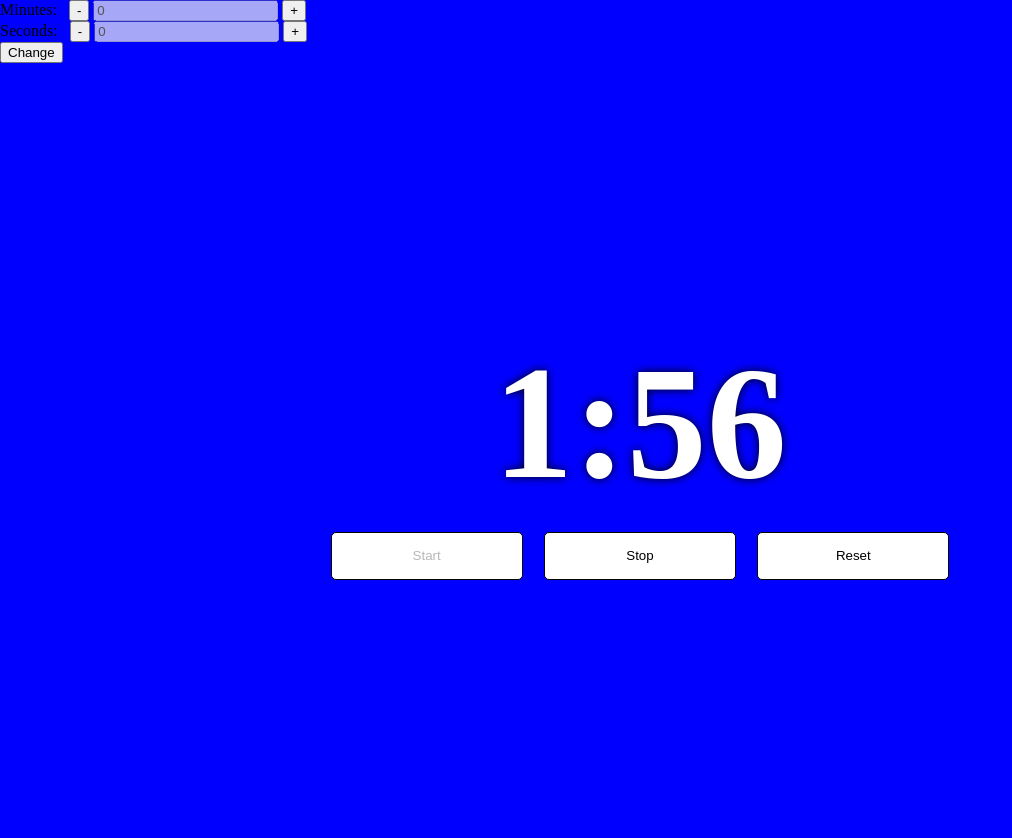
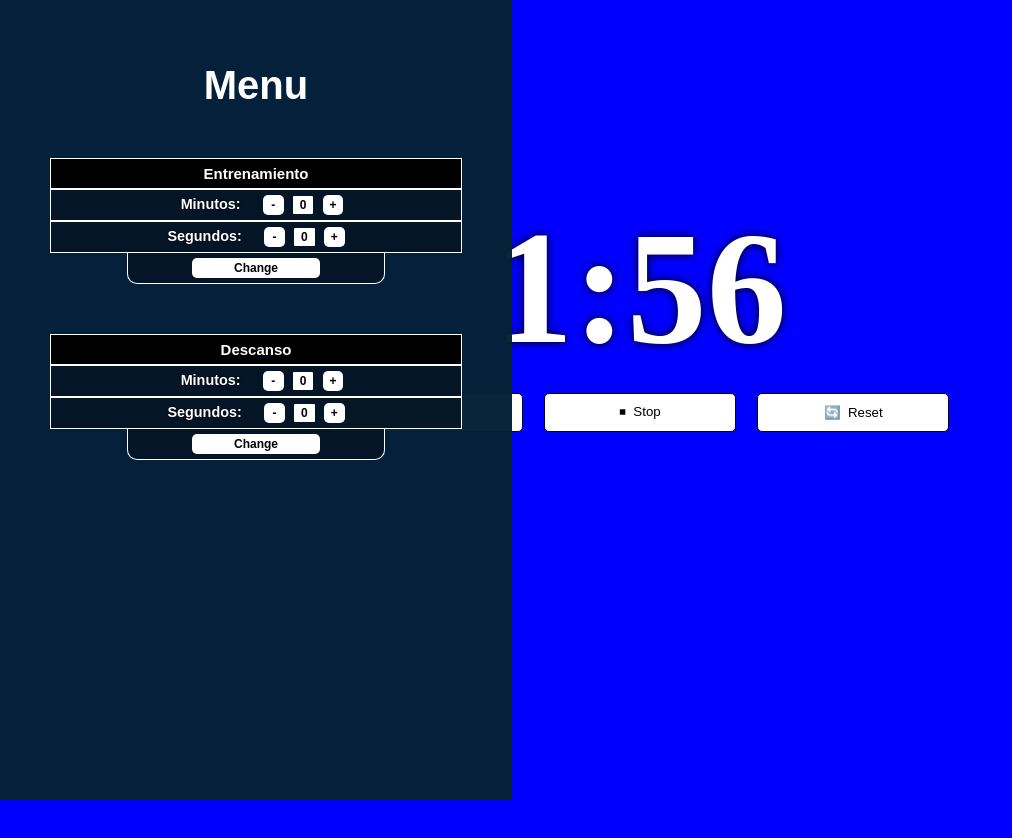
Before and after one commit to Jeffuy/simple-timer, a plain HTML site: page index.html in a window 1280 px wide. Shown: the whole page, without its empty margins (0-1012 px from the left). After the commit the page ends 800 px from the top, so only its background shows below. Drawn offline with Linux system fonts and the light colour scheme.

Commit message:
:lipstick: styles added

```diff
--- a/index.html
+++ b/index.html
@@ -6,26 +6,61 @@
 	<meta http-equiv="X-UA-Compatible" content="IE=edge">
 	<meta name="viewport" content="width=device-width, initial-scale=1.0">
 	<link rel="stylesheet" href="./src/styles/styles.css">
+	<link rel="stylesheet" href="./src/styles/barra.css">
 	<title>TIMER</title>
 </head>
 
 <body>
+
+	<div class="barra">
+		<h2>Menu<img src="./src/assets/ico/menu.png" alt="icono Menu"></h2>
+		<!-- ENTRENAMIENTO -->
+
 		<div class="selector">
 			<div class="selector__minutes">
-			<label for="minutes-input">Minutes: &nbsp;</label>
+				<h3 class="selector__minutes-title">Entrenamiento</h3>
+			</div>
+			<div class="selector__minutes">
+				<label for="minutes-input">&nbsp;&nbsp;&nbsp;Minutos: &nbsp;</label>
 				<button onclick="setMinutes(-1)">-</button>
-			<input id="minutes-input" disabled value="0" type="number">
+				<input id="minutes-input" disabled class="selector__minutes-input" value="0" type="number">
 				<button onclick="setMinutes(+1)">+</button>
 			</div>
-		<div class="selector__seconds">
-			<label for="seconds-input">Seconds: &nbsp;</label>
+			<div class="selector__minutes">
+				<label for="seconds-input">Segundos: &nbsp;</label>
 				<button onclick="setSeconds(-5)">-</button>
-			<input disabled id="seconds-input" value="0" type="number">
+				<input disabled id="seconds-input" class="selector__minutes-input" value="0" type="number">
 				<button onclick="setSeconds(+5)">+</button>
 			</div>
 			<div class="selector__confirm">
-			<button onclick="setSession()">Change</button>
+				<button class="selector__confirm-button" onclick="setSession()">Change</button>
 			</div>
+		</div>
+
+		<!-- DESCANSO -->
+
+		<div class="selector">
+			<div class="selector__minutes">
+				<h3 class="selector__minutes-title">Descanso</h3>
+			</div>
+			<div class="selector__minutes">
+				<label for="minutes-rest-input">&nbsp;&nbsp;&nbsp;Minutos: &nbsp;</label>
+				<button onclick="setRestMinutes(-1)">-</button>
+				<input id="minutes-rest-input" disabled class="selector__minutes-input" value="0" type="number">
+				<button onclick="setRestMinutes(+1)">+</button>
+			</div>
+			<div class="selector__minutes">
+				<label for="seconds-rest-input">Segundos: &nbsp;</label>
+				<button onclick="setRestSeconds(-5)">-</button>
+				<input disabled id="seconds-rest-input" class="selector__minutes-input" value="0" type="number">
+				<button onclick="setRestSeconds(+5)">+</button>
+			</div>
+			<div class="selector__confirm">
+				<button class="selector__confirm-button" onclick="setRestSession()">Change</button>
+			</div>
+		</div>
+	</div>
+	<div class="container">
 
 		<div class="timer">
 
@@ -33,9 +68,10 @@
 				<span class="timer__time-hours" id="countdown"></span>
 			</div>
 			<div class="timer__controls">
-			<button class="timer__controls-start" id="button-start">Start</button>
-			<button class="timer__controls-stop" id="button-pause">Stop</button>
-			<button class="timer__controls-reset" id="button-reset">Reset</button>
+				<button class="timer__controls-start" id="button-start">&#x23F5; &nbsp; Start</button>
+				<button class="timer__controls-stop" id="button-pause">&#x23F9; &nbsp;Stop</button>
+				<button class="timer__controls-reset" id="button-reset">&#x1F504; &nbsp;Reset</button>
+			</div>
 		</div>
 	</div>
 	<audio id="timeout_audio"></audio>
--- a/src/scripts/index.js
+++ b/src/scripts/index.js
@@ -10,6 +10,8 @@ let buttonStart = document.getElementById("button-start");
 let buttonReset = document.getElementById("button-reset");
 let setMinutesInput = document.getElementById("minutes-input");
 let setSecondsInput = document.getElementById("seconds-input");
+let setMinutesRestInput = document.getElementById("minutes-rest-input");
+let setSecondsRestInput = document.getElementById("seconds-rest-input");
 
 buttonStart.disabled = true;
 
@@ -79,7 +81,7 @@ function setMinutes(minutes) {
 	newValue = parseInt(setMinutesInput.value) + minutes;
 
 	if (newValue < 0) {
-		setMinutes.value = 0;
+		setMinutesInput.value = 0;
 	} else {
 		setMinutesInput.value = newValue;
 	}
@@ -99,5 +101,34 @@ function setSeconds(seconds) {
 
 function setSession() {
 	startingMinutes = parseInt(setMinutesInput.value) + parseInt(setSecondsInput.value) / 60;
+	rest = false;
 	buttonReset.click();
 }
+
+function setRestMinutes(minutes) {
+	newValue = parseInt(setMinutesRestInput.value) + minutes;
+
+	if (newValue < 0) {
+		setMinutesRestInput.value = 0;
+	} else {
+		setMinutesRestInput.value = newValue;
+	}
+}
+
+function setRestSeconds(seconds) {
+	newValue = parseInt(setSecondsRestInput.value) + seconds;
+
+	if (newValue < 0) {
+		setSecondsRestInput.value = 55;
+	} else if (newValue > 59) {
+		setSecondsRestInput.value = 0;
+	} else {
+		setSecondsRestInput.value = newValue;
+	}
+}
+
+function setRestSession() {
+	startingMinutesRest = parseInt(setMinutesRestInput.value) + parseInt(setSecondsRestInput.value) / 60;
+	rest = true;
+	buttonReset.click();
+}
--- /dev/null
+++ b/src/styles/barra.css
@@ -0,0 +1,219 @@
+.barra {
+	font-family: Arial, Helvetica, sans-serif;
+
+	width:10%;
+	height: 9%;
+
+	position: fixed;
+
+	transition: 0.4s all;
+
+	z-index: 1;
+
+}
+
+.barra img {
+	padding-top: 30px;
+	padding-left: 10px;
+	transition: .3s all;
+}
+
+.barra h2 {
+	padding-top: 30px;
+	padding-left: 10px;
+	text-align: center;
+	font-size: 0px;
+	color: white;
+	transition: .3s all;
+}
+
+.selector {
+	margin-top: 50px;
+	padding: 0px;
+	display: flex;
+	flex-direction: column;
+	align-items: center;
+}
+
+.selector__minutes {
+	text-align: center;
+	transition: .3s all;
+
+}
+
+.selector__minutes-title {
+	padding: 0px;
+	display: block;
+	margin: 0 auto;
+	border: 0px solid #000;
+	text-align: center;
+	font-size: 0px;
+	font-weight: bold;
+	color: #fff;
+	background-color: black;
+	transition: .3s all;
+}
+
+.selector__minutes label {
+	padding: 0px;
+	font-size: 0px;
+	font-weight: bold;
+	color: #fff;
+	text-shadow: 0px 0px 2px #000;
+	transition: .3s all;
+}
+
+.selector__minutes button {
+	padding: 0px;
+	width: 0%;
+	height: 0px;
+	border: none;
+	border-radius: 0;
+	font-size: 0px;
+	transition: .3s all;
+}
+
+.selector__minutes-input {
+	padding: 0;
+	margin-top: 0px;
+	margin-bottom: 0px;
+	width: 0%;
+	height: 0px;
+	border: none;
+	font-size: 0px;
+	border-radius: 0;
+	transition: .3s all;
+}
+
+.selector__minutes-input::-webkit-inner-spin-button,
+.selector__minutes-input::-webkit-outer-spin-button {
+	-webkit-appearance: none;
+	margin: 0;
+}
+
+.selector__confirm {
+	text-align: center;
+	background-color: rgba(0, 0, 0, 0.349);
+	width: 0%;
+	border: 0px solid #fff;
+	padding-top: 0px;
+	padding-bottom: 0px;
+	transition: .3s all;
+}
+
+.selector__confirm-button {
+	padding: 0;
+	width: 0;
+	height: 00px;
+	border: none;
+	border-radius: 0px;
+	background-color: #fff;
+	color: #000;
+	font-size: 0px;
+	font-weight: bold;
+	cursor: pointer;
+}
+
+.barra:hover {
+	width: 40%;
+	height: 100%;
+
+	background-color: rgba(5,33,55,0.98);
+}
+
+.barra:hover h2{
+	font-size: 40px;
+}
+
+.barra:hover .selector__minutes {
+	background-color: rgba(0, 0, 0, 0.349);
+	width: 80%;
+	border: 1px solid #fff;
+}
+
+.barra:hover .selector__minutes-title {
+	padding: 5px;
+	border: 1px solid #000;
+	text-align: center;
+	font-size: 15px;
+	font-weight: bold;
+	color: #fff;
+	background-color: black;
+}
+
+.barra:hover .selector__minutes label {
+	padding: 5px;
+	font-size: 0.9em;
+}
+
+.barra:hover .selector__minutes button {
+	margin-top: 5px;
+	margin-bottom: 5px;
+	margin-inline: 5px;
+	width: 5%;
+	height: 20px;
+	border: none;
+	border-radius: 25%;
+	background-color: #fff;
+	color: #000;
+	font-size: 12px;
+	font-weight: bold;
+	cursor: pointer;
+}
+
+.barra:hover .selector__minutes-input {
+	margin-top: 5px;
+	margin-bottom: 5px;
+	width: 5%;
+	height: 18px;
+	border: none;
+	text-align: center;
+	font-size: 12px;
+	font-weight: bold;
+	color: #000;
+	background-color: #fff;
+	border-radius: 5%;
+}
+
+.barra:hover .selector__confirm {
+	text-align: center;
+	background-color: rgba(0, 0, 0, 0.349);
+	width: 50%;
+	border: 1px solid #fff;
+	padding-top: 5px;
+	padding-bottom: 5px;
+	border-bottom-left-radius: 10px;
+	border-bottom-right-radius: 10px;
+	border-top: 0;
+}
+
+.barra:hover .selector__confirm-button {
+	width: 50%;
+	height: 20px;
+	border: none;
+	border-radius: 5px;
+	background-color: #fff;
+	color: #000;
+	font-size: 12px;
+	font-weight: bold;
+	cursor: pointer;
+}
+
+.barra:hover img {
+	height: 0px;
+}
+
+@media (max-width: 640px) {
+	.barra:hover {
+		width: 65%;
+		height: 100%;
+	}
+
+	.barra:hover .selector__minutes-input {
+		width: 10%;
+	}
+
+	.barra:hover .selector__minutes button {
+		width: 10%;
+	}
+}
--- a/src/styles/styles.css
+++ b/src/styles/styles.css
@@ -5,9 +5,10 @@ body {
 	background-color: blue;
 }
 
+
 .timer {
 	width: 100%;
-	height: 100vh;
+	height: 80vh;
 	display: flex;
 	flex-direction: column;
 	justify-content: center;
```
Also changed, not shown: src/assets/ico/menu.png (added). Lines whose indentation alone changed are shown as unchanged.
